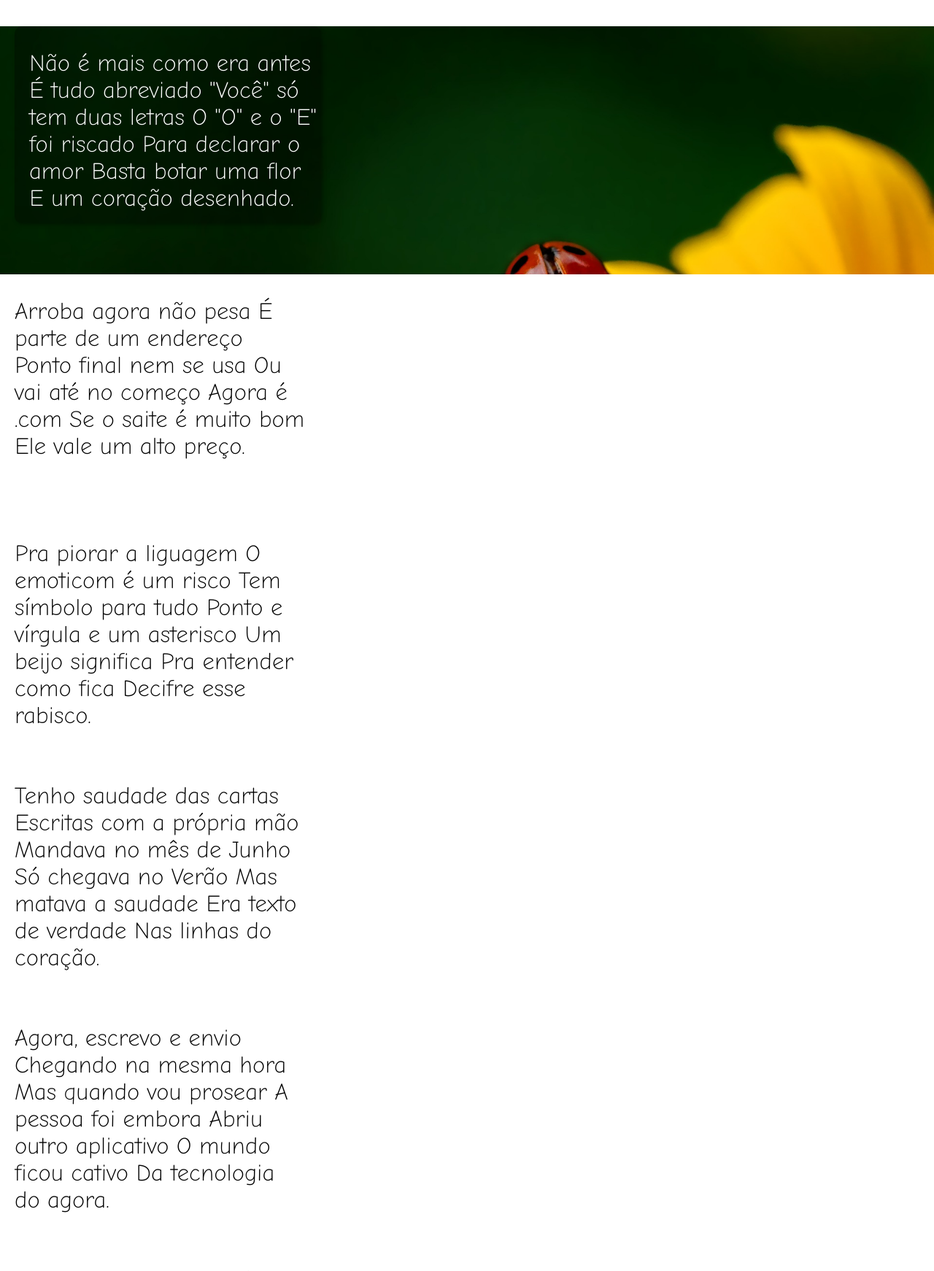
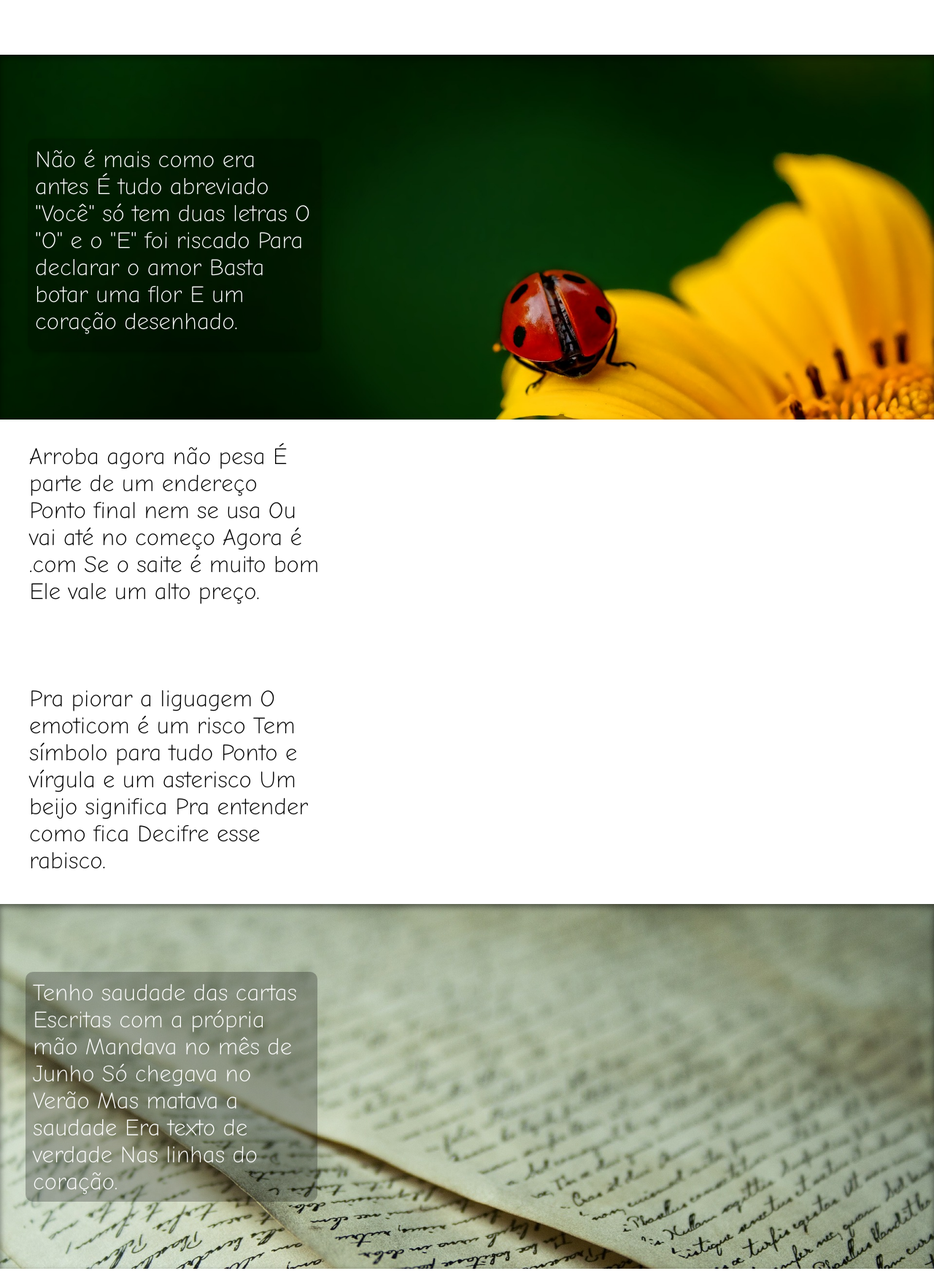
Before and after one commit to Leonardo-S-S/html-css, a plain HTML site: page projeto-cordel/index.html in a window 1280 px wide. Shown: the part 510-2252 px from the top of the page at 73% size. Drawn offline with Linux system fonts and the light colour scheme; a web font is replaced by a local one.

Commit message:
fim de exercicio

```diff
--- a/projeto-cordel/index.html
+++ b/projeto-cordel/index.html
@@ -28,7 +28,7 @@
 
             <div id="imag1">
                 <div class="tx" id="p2">
-                    <p>
+                    <p id="pi1">
                         Não é mais como era antes
                         É tudo abreviado
                         "Você" só tem duas letras
@@ -50,6 +50,7 @@
                         Se o saite é muito bom
                         Ele vale um alto preço.
                     </p>
+
                 </div>
 
             <div class="tx" id="p4">
@@ -64,8 +65,9 @@
                 </p>
             </div>
 
+            <div id="imag2">
                 <div class="tx" id="p5">
-                <p>
+                    <p id="pi2">
                         Tenho saudade das cartas
                         Escritas com a própria mão
                         Mandava no mês de Junho
@@ -74,6 +76,7 @@
                         Era texto de verdade
                         Nas linhas do coração.
                     </p>
+                </div>
             </div>
 
             <div class="tx" id="p6">
@@ -103,7 +106,7 @@
     </main>
 
     <footer>
-        Site criado por Leonardo Silva
+        <p>Site criado por Leonardo Silva</p>
     </footer>
 </body>
 </html>
--- a/projeto-cordel/style.css
+++ b/projeto-cordel/style.css
@@ -1,6 +1,8 @@
 @charset "UTF-8";
 
 @import url('https://fonts.googleapis.com/css2?family=Comic+Neue:wght@300&display=swap');
+
+@import url('https://fonts.googleapis.com/css2?family=Climate+Crisis&family=Sacramento&display=swap');
 
 body{
     margin: 0px;
@@ -13,6 +15,12 @@ header{
     color: white;
     padding: 50px;
 }
+
+header> h1{
+    font-family: 'Climate Crisis' sans-serif;
+    font-size: 3em;
+}
+
 a{
     font-weight: bolder;
     text-decoration: none;
@@ -25,6 +33,7 @@ a:hover{
 .tx{
     width: 400px;
     height: 300px;
+    padding: 0px 40px ;
 }
 
 div{
@@ -38,16 +47,57 @@ div > p{
 }
 
 #imag1 {
-    height: 340px ;
+
+    height: 500px ;
     background-image: url('imagens/background001.jpg');
     background-size: cover;
     background-attachment: fixed;
+    box-shadow: inset 0px 4px 8px rgba(0, 0, 0, 0.492);
 }
-#p2{
+
+#p2 {
+    position: absolute;
+    padding: 0px 18px;
+}
+
+#pi1{
     height: 270px;
-    background-color: rgba(0, 0, 0, 0.328);
+    background-color: rgba(0, 0, 0, 0.223);
+    border-radius: 10px;
+    padding: 10px;
+    color: white;
+    margin: 115px 0px 0px 0px;
+    box-shadow: 2px 2px 5px rgba(0, 0, 0, 0.342);
+}
+
+#imag2{
+    height: 500px;
+    background-image: url("imagens/background002.jpg");
+    background-size: cover;
+    background-attachment: fixed;
+    box-shadow: inset 0px 4px 8px rgba(0, 0, 0, 0.492);
+
+}
+#p5{
+    position: absolute;
+    padding: 0px 15px;
+
+}
+#pi2{
+    height: 295px;
+    background-color: rgba(0, 0, 0, 0.263);
     border-radius: 10px;
     color: white;
-    display: flex;
-    box-shadow: 2px 2px 5px rgba(0, 0, 0, 0.342);
+    padding: 10px;
+    margin: 93px 0px;
 }
+
+footer{
+    background-color: black;
+    color: white;
+    height: 30px;
+}
+footer>p{
+    text-align: center;
+    font-size: 1.3em;
+}
```
Lines whose indentation alone changed are shown as unchanged.
